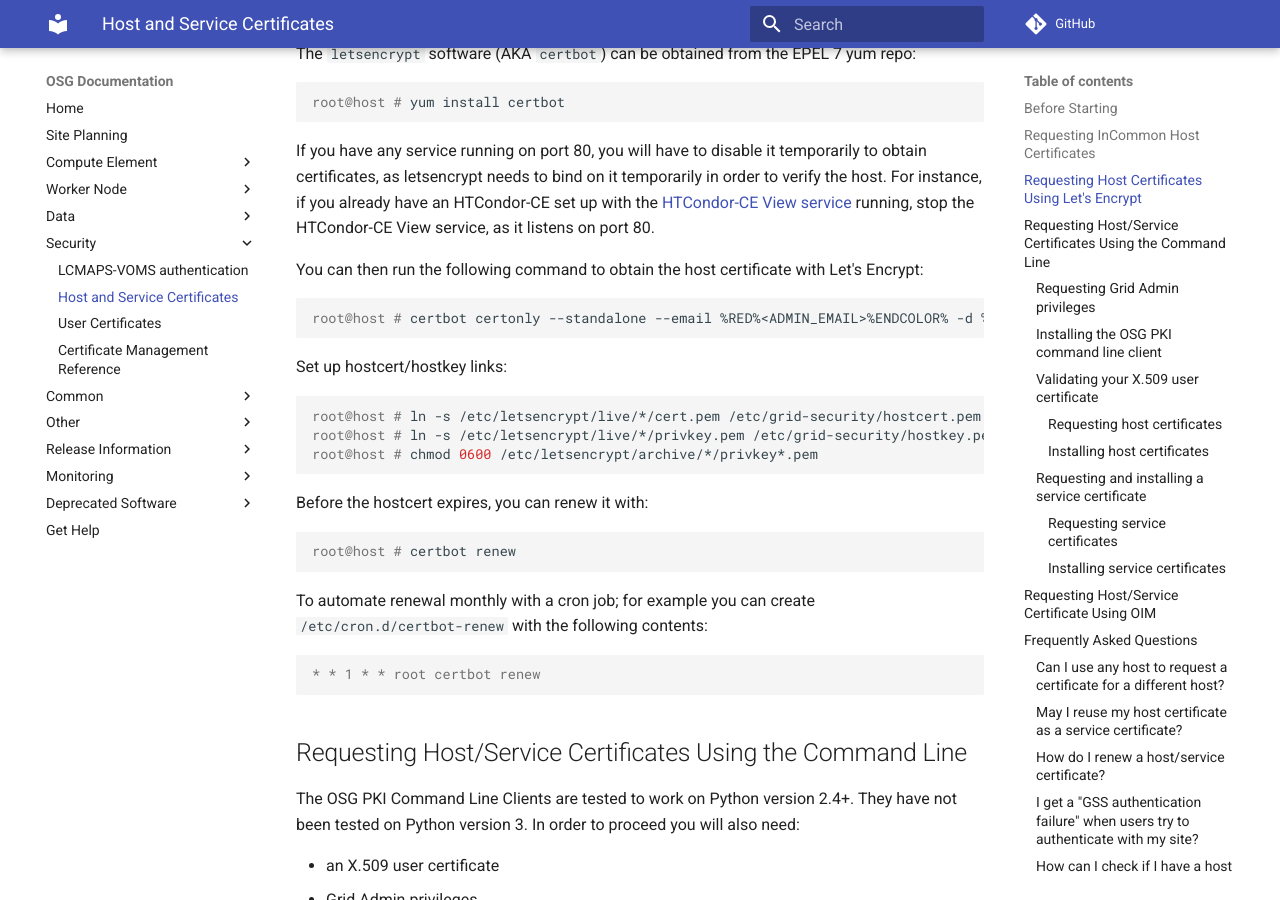
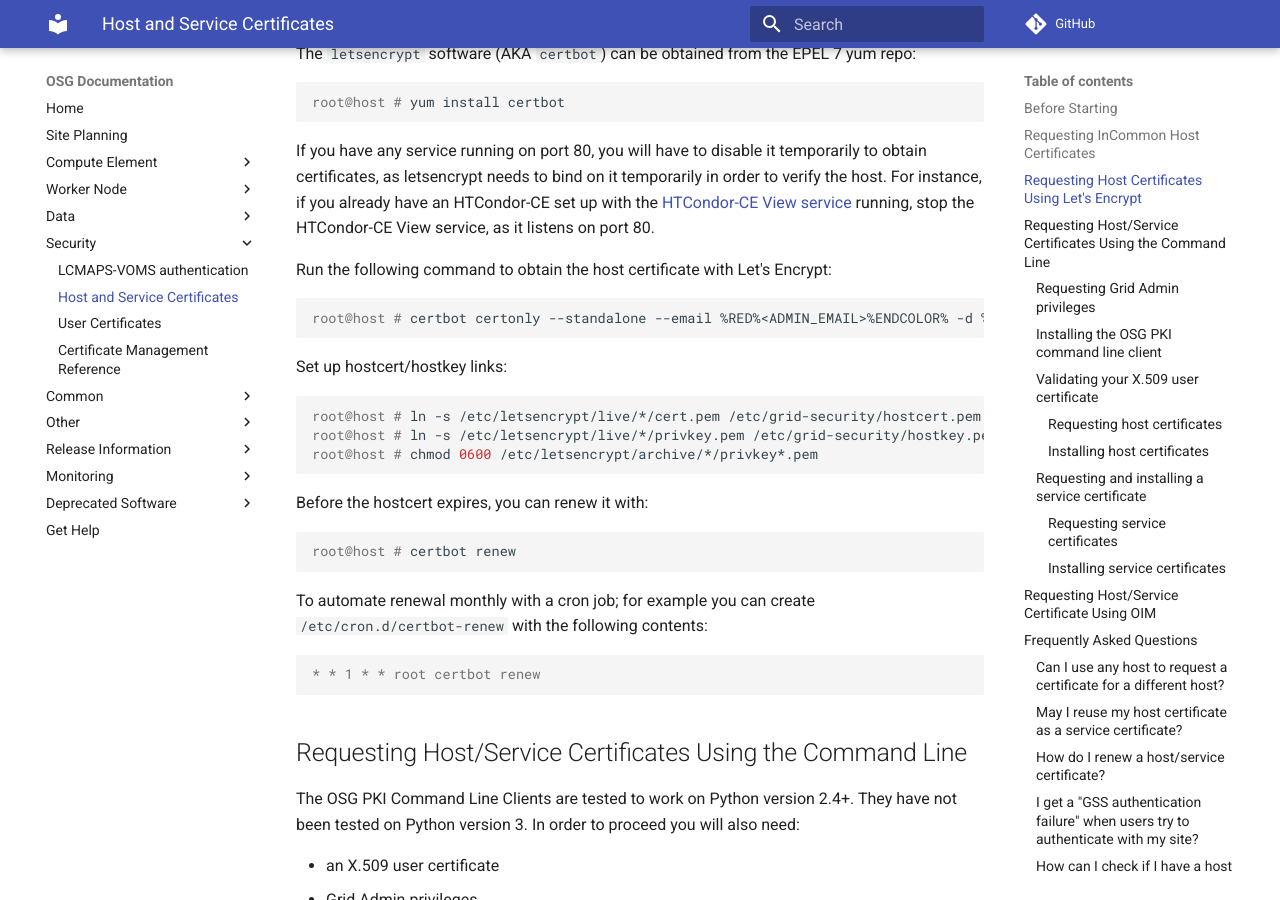
Before and after one commit to osg-htc/docs, an MkDocs documentation site: the page built from docs/security/host-certs.md, in a window 1280 px wide and 900 px high, scrolled down 2240 px. Built offline with MkDocs 1.6.1 and Material for MkDocs 9.7.7, drawn with Linux system fonts in a browser that asks for light colours; comment, search, counter and statistics services are not loaded; old or Windows-style settings are respelled for this version of MkDocs.

Commit message:
avoid confusing the user with a sense of choice (SOFTWARE-3225)
or, as it were, voluntarism.

````diff
--- a/docs/security/host-certs.md
+++ b/docs/security/host-certs.md
@@ -108,7 +108,7 @@
 [HTCondor-CE View service](https://opensciencegrid.github.io/docs/compute-element/install-htcondor-ce/#install-and-run-the-htcondor-ce-view)
 running, stop the HTCondor-CE View service, as it listens on port 80.
 
-You can then run the following command to obtain the host certificate with Let's Encrypt:
+Run the following command to obtain the host certificate with Let's Encrypt:
 
 ``` console
 root@host # certbot certonly --standalone --email %RED%<ADMIN_EMAIL>%ENDCOLOR% -d %RED%<HOST>%ENDCOLOR%
````
